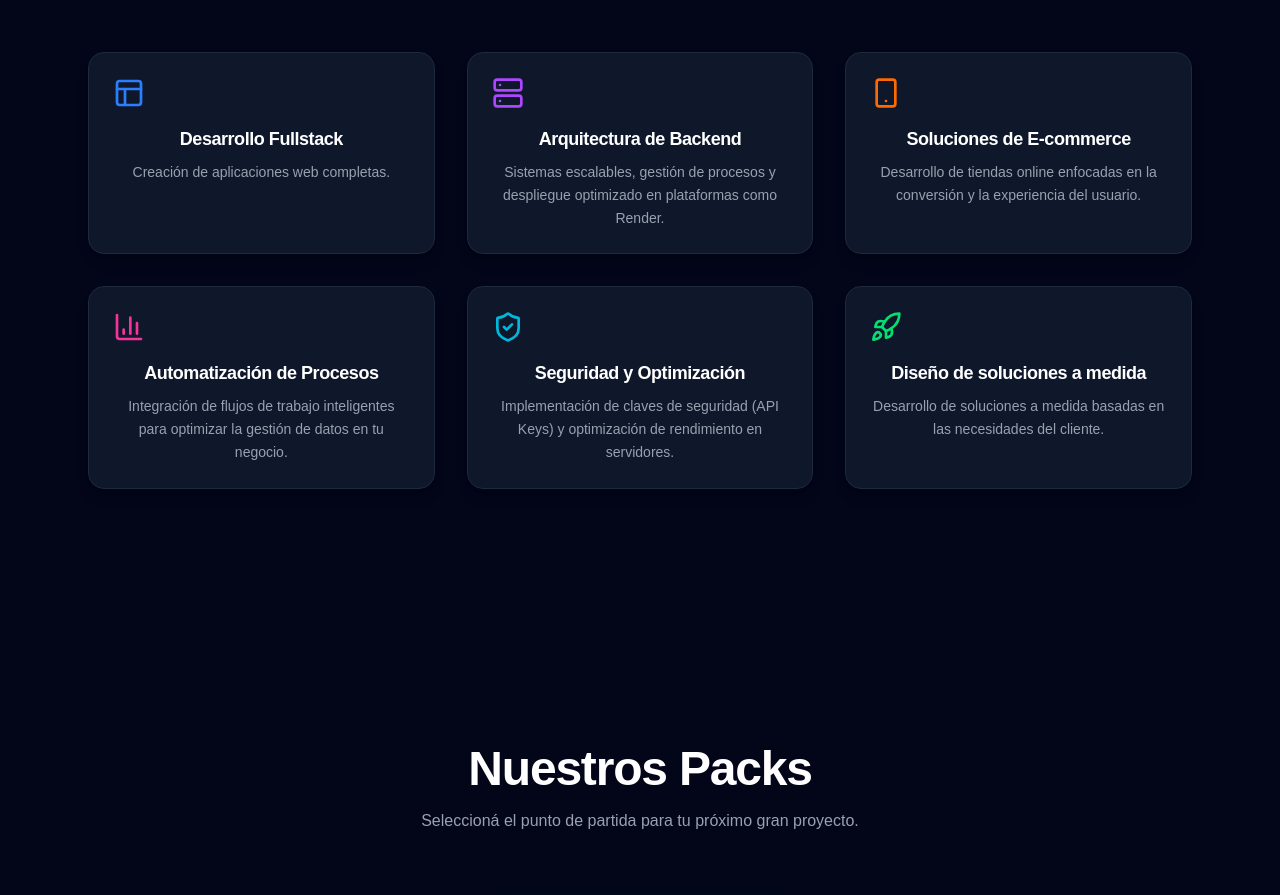
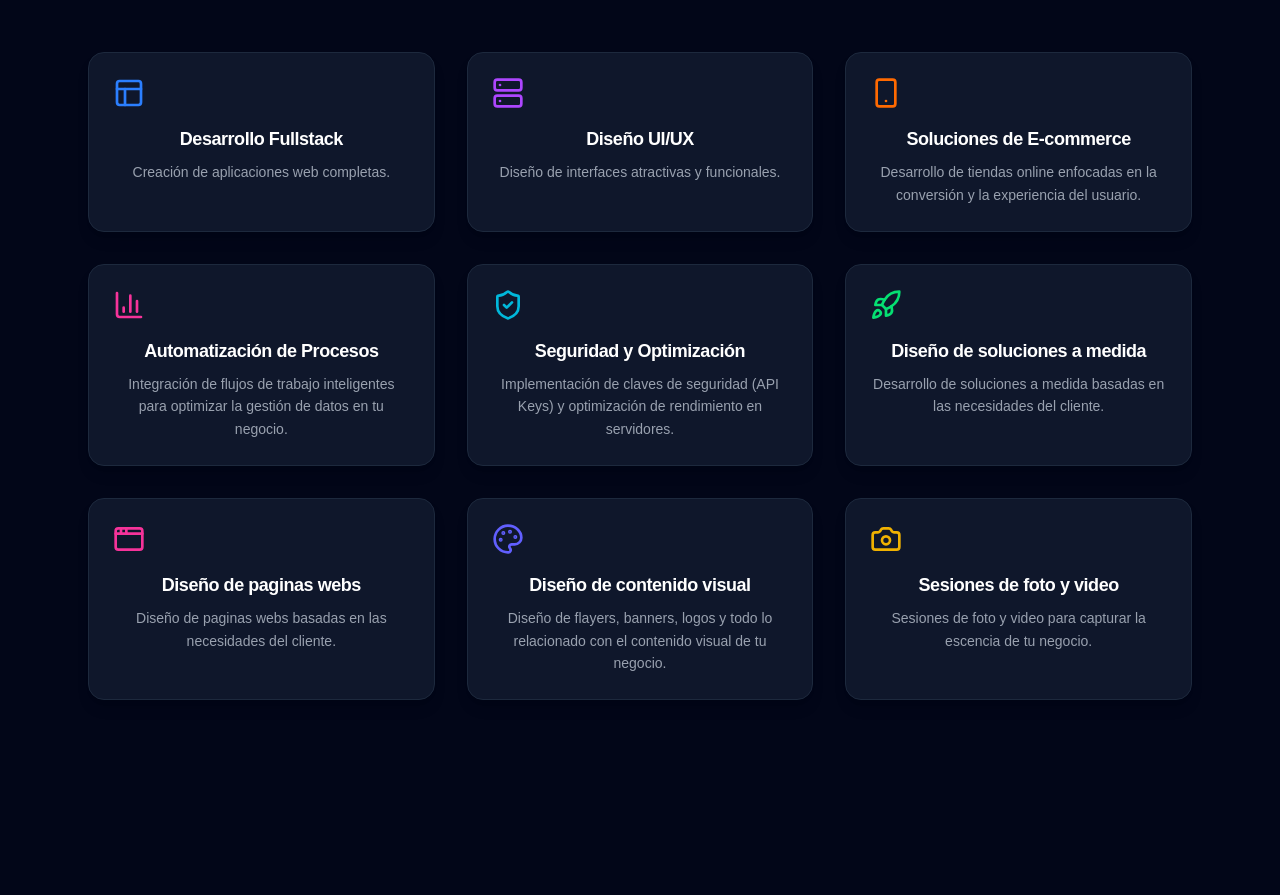
Before and after one commit to Matifrancomano1/web-flowtech, a React (Vite) app: page / in a window 1280 px wide. Shown: the part 1900-2795 px from the top of the page. Built offline with nearby package versions, Linux system fonts and the light colour scheme.

Commit message:
entrega final

```diff
--- a/src/components/Hero.jsx
+++ b/src/components/Hero.jsx
@@ -21,7 +21,7 @@ const Hero = () => {
           </p>
 
           <div className="mt-8 flex items-center justify-center gap-4">
-            <a href="#packs" className="btn-primary">Arma tu pack ideal</a>
+            <a href="#packs" className="btn-primary !text-slate-900">Arma tu pack ideal</a>
             <a href="#contacto" className="btn-white">Contáctanos</a>
           </div>
         </Motion.div>
--- a/src/components/Servis.jsx
+++ b/src/components/Servis.jsx
@@ -1,5 +1,5 @@
 import { motion as Motion} from 'framer-motion';
-import { Layout, Server, Database, Smartphone, BarChart3, ShieldCheck, Rocket } from 'lucide-react';
+import { Layout, Server, Database, Smartphone, BarChart3, ShieldCheck, Rocket, AppWindow, Palette, Camera } from 'lucide-react';
 
 const services = [
   {
@@ -8,8 +8,8 @@ const services = [
     icon: <Layout className="text-blue-500" size={32} />,
   },
   {
-    title: "Arquitectura de Backend",
-    description: "Sistemas escalables, gestión de procesos y despliegue optimizado en plataformas como Render.",
+    title: "Diseño UI/UX",
+    description: "Diseño de interfaces atractivas y funcionales.",
     icon: <Server className="text-purple-500" size={32} />,
   },
 
@@ -32,6 +32,21 @@ const services = [
     title: "Diseño de soluciones a medida",
     description: "Desarrollo de soluciones a medida basadas en las necesidades del cliente.",
     icon: <Rocket className="text-green-400" size={32} />,
+  },
+  {
+    title:"Diseño de paginas webs",
+    description: "Diseño de paginas webs basadas en las necesidades del cliente.",
+    icon: <AppWindow className="text-pink-500" size={32} />,
+  },
+  {
+    title:"Diseño de contenido visual",
+    description: "Diseño de flayers, banners, logos y todo lo relacionado con el contenido visual de tu negocio.",
+    icon: <Palette className="text-indigo-500" size={32} />,
+  },
+  {
+    title:"Sesiones de foto y video",
+    description: "Sesiones de foto y video para capturar la escencia de tu negocio.",
+    icon: <Camera className="text-yellow-500" size={32} />,
   }
 ];
 
```
